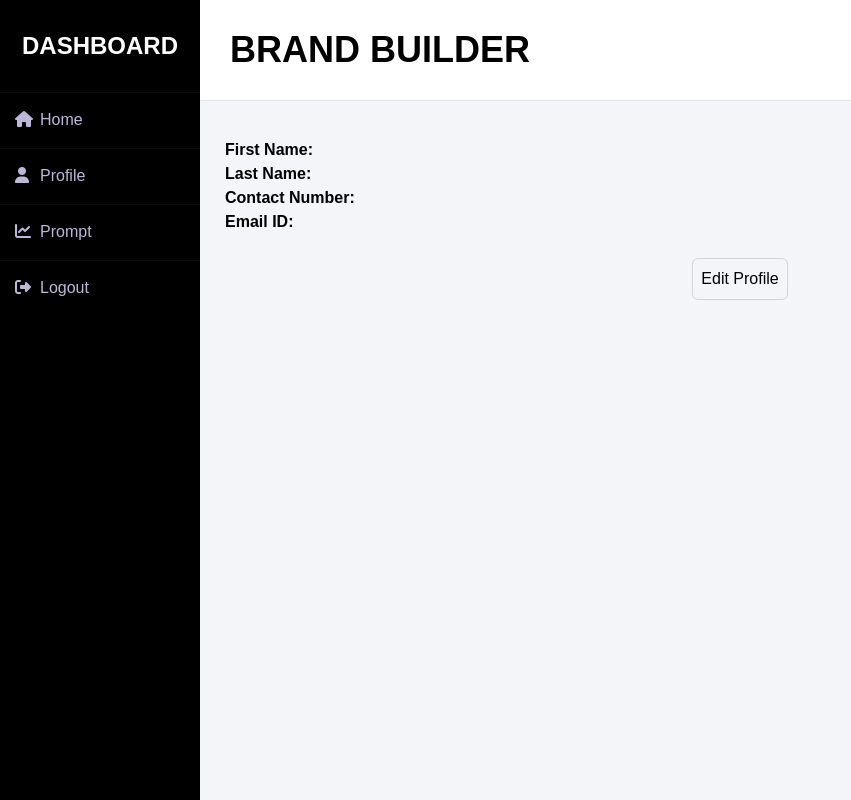
After one commit to MeJaM35/Athena-AI, a Django app: page /profile in a window 1280 px wide. The commit adds this page. Shown: the whole page, without its empty margins (0-851 px from the left). Run offline with Django 5.2, Linux system fonts and the light colour scheme; parts of the project's set-up code (start-up, migrations or seed data) failed here and were passed over; some libraries are stand-ins or nearby versions.

Commit message:
profile pages and others added

```diff
--- a/Brandbuilder/settings.py
+++ b/Brandbuilder/settings.py
@@ -215,6 +215,6 @@ DEFAULT_AUTO_FIELD = 'django.db.models.BigAutoField'
 
 
 
-LOGIN_REDIRECT_URL = '/'
-LOGOUT_REDIRECT_URL = '/'
+LOGIN_REDIRECT_URL = 'prompt'
+LOGOUT_REDIRECT_URL = 'register'
 # settings.py
--- a/core/urls.py
+++ b/core/urls.py
@@ -4,12 +4,14 @@ from . import views
 
 
 urlpatterns = [
-    path('', views.index, name='index'),
+    path('', views.profile, name='index'),
     path('login', views.loginUser, name='login'),
     path('logout', views.logoutUser, name='logout'),
     path('prompt', views.prompt, name='prompt'),
-
+    path('register', views.register, name='register'),
+    path('dashboard', views.dashboard, name='dashboard'),
     path('cards', views.cards, name='cards'),
+    path('profile', views.profile, name='profile'),
 
 
 
--- a/core/views.py
+++ b/core/views.py
@@ -47,6 +47,22 @@ def prompt(request):
 
     return render(request, 'core/prompt.html', context)
 
+
+def dashboard(request):
+    context = {}
+
+    return render(request, 'core/dashboard.html', context)
+
+def profile(request):
+    context = {}
+
+    return render(request, 'core/profile.html', context)
+
+def register(request):
+    context = {}
+
+    return render(request, 'core/register.html', context)
+
 def cards(request):
     context = {}
 
--- /dev/null
+++ b/static/src/profile.css
@@ -0,0 +1,132 @@
+*{
+  margin: 0;
+  padding: 0;
+  box-sizing: border-box;
+  list-style: none;
+  text-decoration: none;
+  font-family: sans-serif;
+}
+
+body
+{
+   background-color: #f3f5f9;
+}
+
+.wrapper
+{
+  display: flex;
+  position: relative;
+}
+
+.wrapper .sidebar
+{
+  width: 200px;
+  height: 100%;
+  background: black;
+  padding: 30px 0px;
+  position: fixed;
+}
+
+.wrapper .sidebar h2
+{
+  color: #fff;
+  text-transform: uppercase;
+  text-align: center;
+  margin-bottom: 30px;
+}
+
+.wrapper .sidebar ul li a
+{
+  color: #bdb8d7;
+  display: block;
+}
+
+.wrapper .sidebar ul li a .fas
+{
+  width: 25px;
+}
+
+.main-nav a:hover
+{
+  background: #727272;
+}
+
+.wrapper .sidebar .main-nav-ul ul li a .fas
+{
+  width: 25px;
+}
+
+.wrapper .sidebar ul li:hover a
+{
+  color: white;
+}
+
+.wrapper .main_content
+{
+  width: 100%;
+  margin-left: 200px;
+}
+
+.wrapper .main_content .header h2
+{
+  padding: 30px;
+  font-family: sans-serif;
+  color: black;
+  background: #fff;
+  border-bottom: 1px solid #e0e4e8;
+}
+
+a
+{
+  text-decoration: none;
+}
+
+li
+{
+  list-style: none;
+}
+
+.main-nav a
+{
+  padding: 15px;
+  border-bottom: 1px solid #bdb8d7;
+  border-bottom: 1px solid rgba(0,0,0,0.05);
+  border-top: 1px solid rgba(255,255,255,0.05);
+}
+
+.main-nav-ul ul
+{
+
+  display: none;
+}
+
+.main-nav-ul li:hover ul
+{
+  display: block;
+}
+
+.main-nav .sub-arrow:after
+{
+  content: '\203A';
+  float: right;
+  margin-right: 20px;
+  transform: rotate(90deg);
+  -webkit-transform: rotate(90deg);
+  -moz-transform: rotate(90deg);
+}
+
+.main-nav li:hover .sub-arrow:after
+{
+  content: '\2039';
+}
+
+.wrapper .main_content .profile
+{
+  padding: 25px;
+}
+
+.main_content .profile button
+{
+  border-block-color: black;
+  border-radius: 10px;
+}
--- a/templates/core/index.html
+++ b/templates/core/index.html
@@ -7,7 +7,7 @@
 
 {% if request.user.is_authenticated %}
 {{request.user.username}}
-<a href='{% url "logout" %}' > Logout </a>
+<a href='{% url "dashboard" %}' > go to dashboard page </a>
 
 
 {% else %}
--- a/templates/core/login.html
+++ b/templates/core/login.html
@@ -82,7 +82,7 @@
           </div>
           <div class="text-center text-gray-400">
             Don't have an account?
-            <a href="#"span class="font-bold text-black">Sign up for free</span></a>
+            <a href='{% url "register" %}'    span class="font-bold text-black">Sign up for free</span></a>
           </div>
         </div>
          <script>
--- /dev/null
+++ b/templates/core/profile.html
@@ -0,0 +1,44 @@
+<html>
+<head>
+  <title>
+        Profile
+    </title>
+  <link rel="stylesheet" href="static/src/profile.css">
+  <script src="https://kit.fontawesome.com/b99e675b6e.js"></script>
+  <meta http-equiv="X-UA-Compatible" content="IE=edge" />
+    <meta name="viewport" content="width=device-width, initial-scale=1.0" />
+    <script src="https://cdn.tailwindcss.com"></script>
+</head>
+<body>
+
+<div class="wrapper">
+    <div class="sidebar">
+        <h2 class="mb-3 text-2xl font-bold">Dashboard</h2>
+            <nav class="main-nav">
+            <ul class="main-nav-ul">
+                <li><a href='{% url "dashboard" %}'><i class="fas fa-home" class="mb-3 text-4xl font-bold"></i>Home</a></li>
+                <li><a href='{% url "profile" %}'><i class="fas fa-user" class="mb-3 text-4xl font-bold"></i>Profile</a></li>
+                <!-- <li><a href="#"><i class="fas fa-solid fa-chart-line"class="mb-3 text-4xl font-bold"></i>Analysis</a></li>  -->
+                <li><a href='{% url "prompt" %}'><i class="fas fa-solid fa-chart-line"class="mb-3 text-4xl font-bold"></i>Prompt</a></li>
+                <li><a href='{% url "login" %}'><i class="fas fa-sign-out-alt" class="mb-3 text-4xl font-bold"></i>Logout</a></li>
+            </ul>
+            </nav>
+    </div>
+    <div class="main_content">
+        <div class="header">
+            <h2 class="mb-3 text-4xl font-bold">BRAND BUILDER</h2>
+        </div>
+        <div class="profile">
+            <b>First Name:</b> <br>
+            <b>Last Name:</b> <br>
+            <b>Contact Number:</b> <br>
+            <b>Email ID:</b> <br><br>
+            <center>
+                <input type="button" value="Edit Profile" class="p-2 border border-gray-300 rounded-md hover:bg-black hover:text-white hover:border hover:border-black-300 hover:cursor-pointer">
+            </center>
+
+
+        </div>
+</div>
+</body>
+</html>
--- a/templates/core/register.html
+++ b/templates/core/register.html
@@ -187,8 +187,11 @@
             }
 
             else{
+              alert("redirecting to prompt page")
+              window.location.href = "{% url 'prompt' %}"
               alert('Successfully Signed up');
-              window.location.href = 'login.html';
+
+              console.log("siged in ")
               return false;
             }
           }
```
Also changed, not shown: static/src/dashboard.css (added, +127 -0 lines), templates/core/dashboard.html (added, +42 -0 lines), templates/core/prompt.html (+60 -12 lines).
